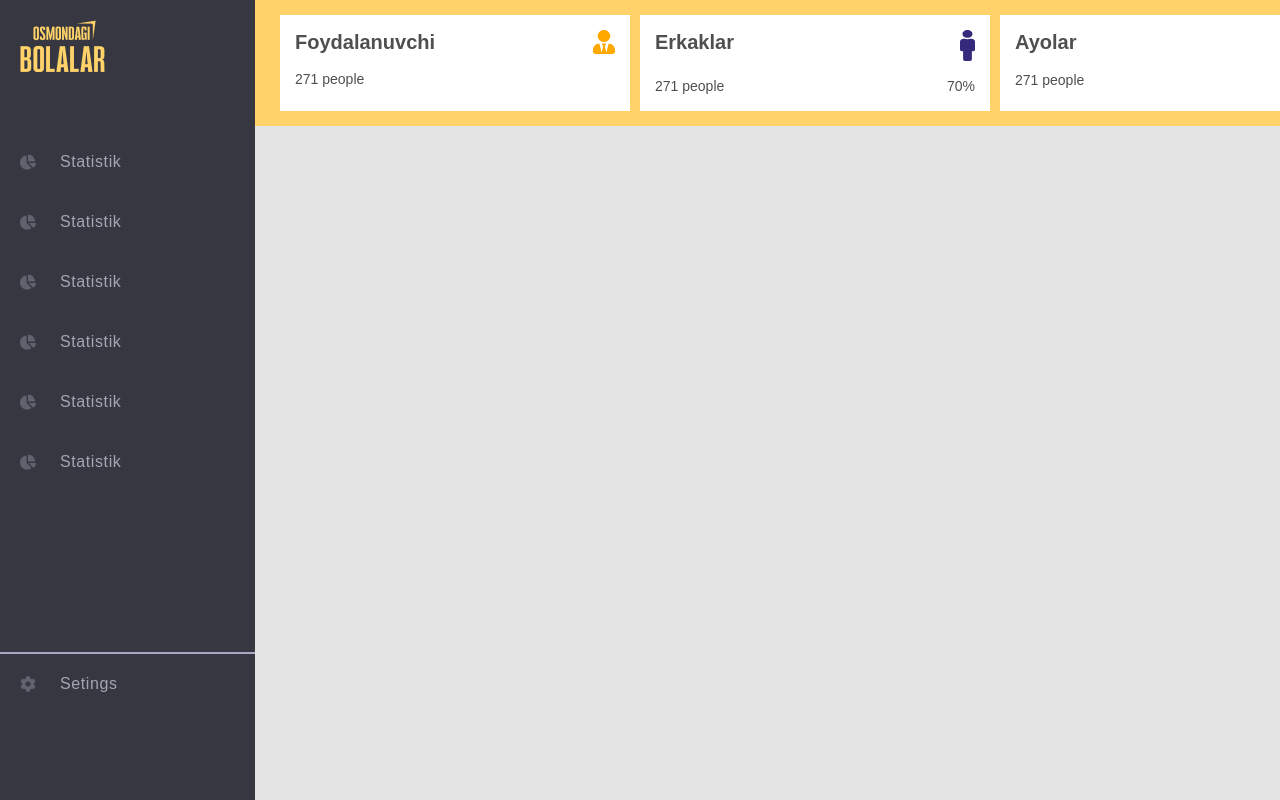
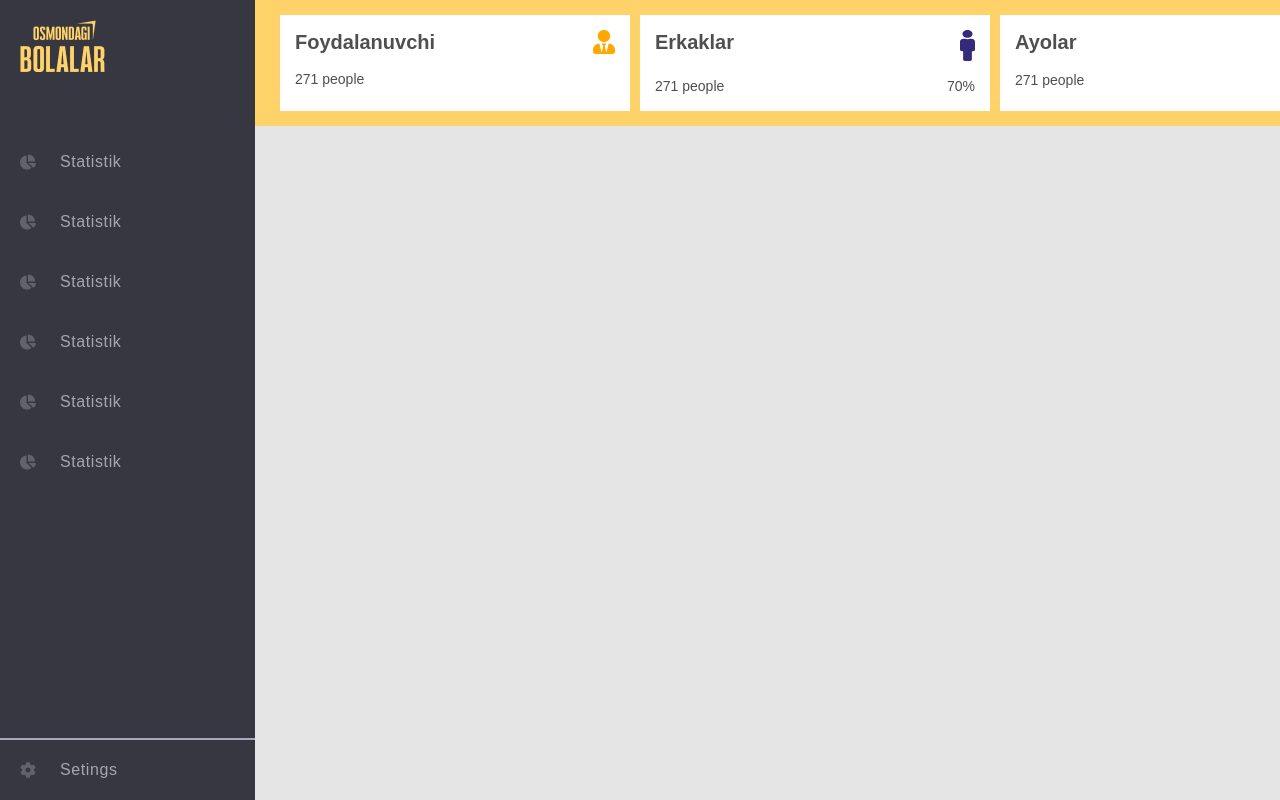
Before and after one commit to abutechuz/osmondagi-bolalar-admin, a React (Create React App) app: page / in a window 1280 px wide. Shown: the top 800 px of the page. Built offline with nearby package versions, Linux system fonts and the light colour scheme.

Commit message:
nav done

```diff
--- a/src/components/DashNav/DashNav.scss
+++ b/src/components/DashNav/DashNav.scss
@@ -8,7 +8,8 @@
   align-items: flex-start;
   padding-top: 20px;
   width: 255px;
-  // width: 100%;
+  width: 100%;
+  height: 100%;
 }
 .site-navigation__logo-link {
   display: block;
@@ -21,6 +22,8 @@
   height: 52px;
 }
 .site-navigation__nav {
+  height: 100%;
+  flex-grow: 1;
 
 }
 .nav {
@@ -32,13 +35,14 @@
   width: 100%;
   display: flex;
   flex-direction: column;
+  height: 100%;
 }
 .nav__item {
   width: 100%;
 
   &:last-child {
     border-top: 2px solid #dde2ffab;
-    margin-top: 160px;
+    margin-top: auto;
   }
 }
 .nav__link {
```
